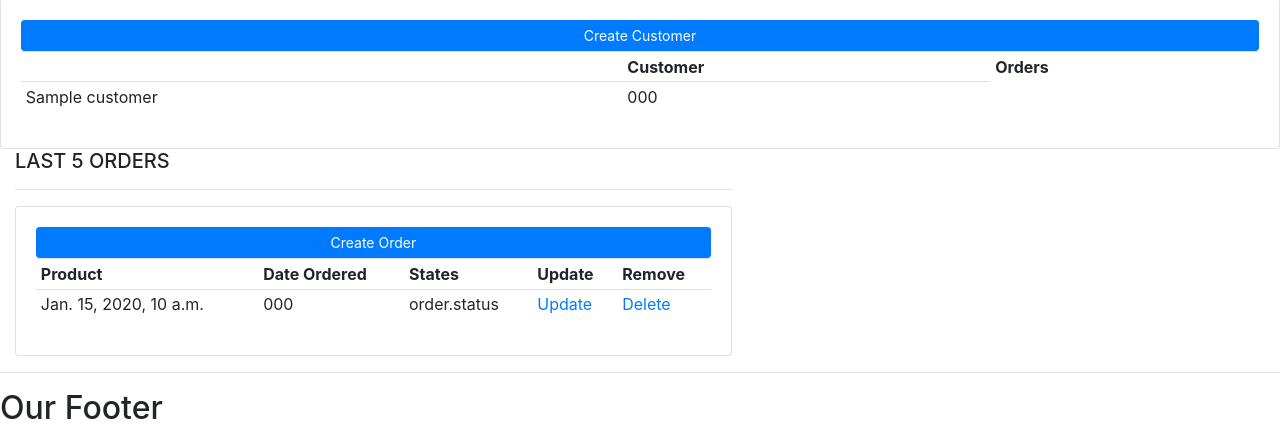
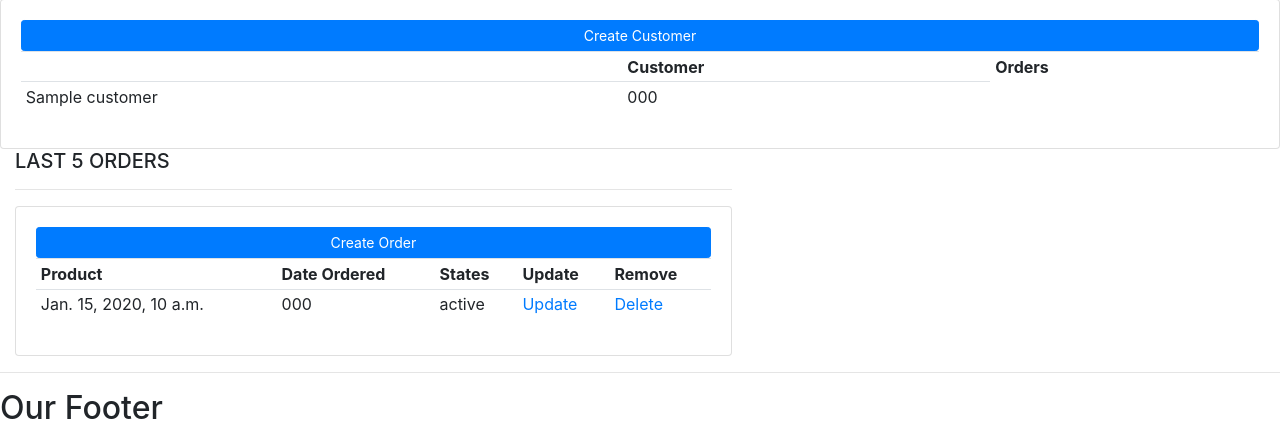
Before and after one commit to Phenolah/CRM, a Django app: template templates/accounts/dashboard.html in a window 1280 px wide. Shown: the part 608-1044 px from the top of the page. Run offline with Django 3.2, Linux system fonts and the light colour scheme; the template is opened without the code that fills it: most values are stand-ins (such as "Sample title", 1, 10 or a date in 2020); some libraries are stand-ins or nearby versions.

Commit message:
Update dashboard.html

```diff
--- a/templates/accounts/dashboard.html
+++ b/templates/accounts/dashboard.html
@@ -44,7 +44,7 @@
             <tr>
                 <td>{{order.date_created}}</td>
                 <td>{{order.phone}}</td>
-                <td>order.status</td>
+                <td>{{order.status}}</td>
                 <td><a href="">Update</a></td>
                 <td><a href="">Delete</a></td>
             </tr>
@@ -53,4 +53,4 @@
     </div>
 </div>
 
-{%endblock%}
+{%endblock content%}
```
